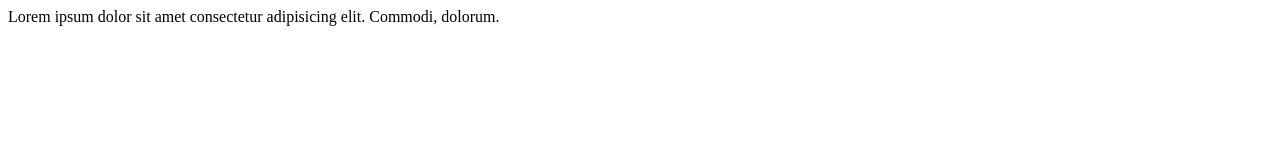
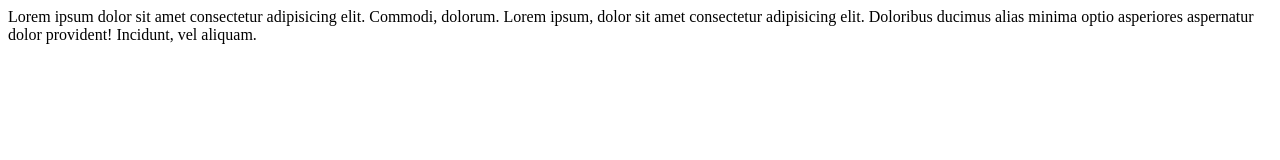
Before and after one commit to basavesh32/learning_git, a plain HTML site: page index.html in a window 1280 px wide. Drawn offline with Linux system fonts and the light colour scheme.

Commit message:
add paragraph

```diff
--- a/index.html
+++ b/index.html
@@ -7,5 +7,6 @@
 </head>
 <body>
     Lorem ipsum dolor sit amet consectetur adipisicing elit. Commodi, dolorum.
+    Lorem ipsum, dolor sit amet consectetur adipisicing elit. Doloribus ducimus alias minima optio asperiores aspernatur dolor provident! Incidunt, vel aliquam.
 </body>
 </html>
```
